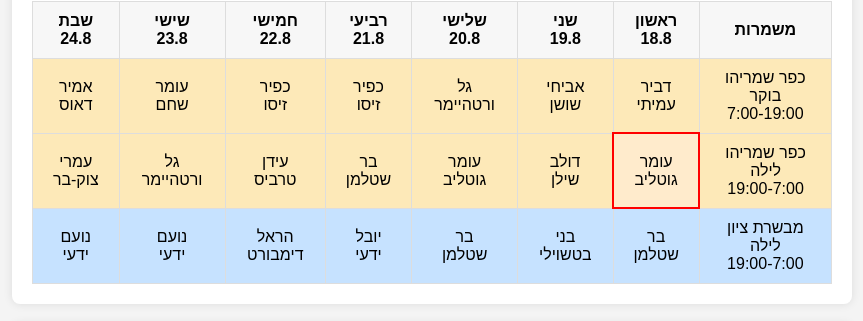
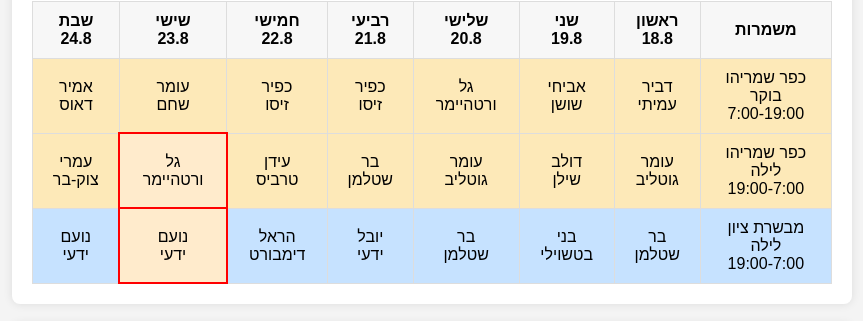
Before and after one commit to noamyady/Shift-Schedule, a plain HTML site: page index.html in a window 1280 px wide. Shown: the part 99-420 px from the top of the page, without its empty margins (208-1071 px from the left). Drawn offline with Linux system fonts and the light colour scheme.

Commit message:
Update index.html

```diff
--- a/index.html
+++ b/index.html
@@ -162,29 +162,55 @@ function highlightCurrentShift() {
     // Define shift times
     const morningShiftStart = 7;
     const morningShiftEnd = 19;
+    const nightShiftStart = 19;
+    const nightShiftEnd = 7; // Next morning (up to 7 AM)
 
-    // Calculate the table column index based on currentDay
-    const dayColumnIndex = 7 - currentDay; // Maps Sunday (0) to the last column (7), Monday (1) to column 6, etc.
+    // Adjust the current day for the night shift
+    let shiftDay = currentDay;
+
+    if (currentHour < nightShiftEnd) {
+        // If it's between midnight and 7 AM, adjust to the previous day
+        shiftDay = (currentDay - 1 + 7) % 7; // Ensure it wraps correctly
+    }
 
     // Clear any previous highlights
     document.querySelectorAll('.current-shift').forEach(element => {
         element.classList.remove('current-shift');
     });
 
-    // Determine which shift to highlight
-    let shiftRowId;
-    if (currentHour >= morningShiftStart && currentHour < morningShiftEnd) {
-        // Morning shift
-        shiftRowId = `morning-shift-1`;
-    } else {
-        // Night shift
-        shiftRowId = `night-shift-1`;
+    // Function to highlight the correct shift in a given table
+    function highlightShiftInTable(weekNumber) {
+        let highlighted = false;
+
+        if (currentHour >= morningShiftStart && currentHour < morningShiftEnd) {
+            // Highlight the morning shift for the current day
+            const morningShiftCell = document.querySelector(`#morning-shift-${weekNumber} td:nth-child(${8 - currentDay})`);
+            if (morningShiftCell) {
+                morningShiftCell.classList.add('current-shift');
+                highlighted = true;
+            }
+        } else {
+            // Highlight the night shifts for the adjusted shift day
+            const nightShiftCell1 = document.querySelector(`#night-shift-${weekNumber * 2 - 1} td:nth-child(${8 - shiftDay})`);
+            const nightShiftCell2 = document.querySelector(`#night-shift-${weekNumber * 2} td:nth-child(${8 - shiftDay})`);
+            if (nightShiftCell1) {
+                nightShiftCell1.classList.add('current-shift');
+                highlighted = true;
+            }
+            if (nightShiftCell2) {
+                nightShiftCell2.classList.add('current-shift');
+                highlighted = true;
+            }
+        }
+        return highlighted;
     }
 
-    // Highlight the correct cell
-    const shiftCell = document.querySelector(`#${shiftRowId} td:nth-child(${dayColumnIndex})`);
-    if (shiftCell) {
-        shiftCell.classList.add('current-shift');
+    // First, try to highlight in the current week's table
+    let highlighted = highlightShiftInTable(1);
+
+    // If no shift was highlighted and it's a future day, check the next week's table
+    if (!highlighted && currentDay <= 6) {
+        highlightShiftInTable(2);
     }
 }
 
@@ -195,6 +221,7 @@ highlightCurrentShift();
 setInterval(highlightCurrentShift, 60 * 60 * 1000);
 
 
+
     </script>
 </body>
 </html>
```
